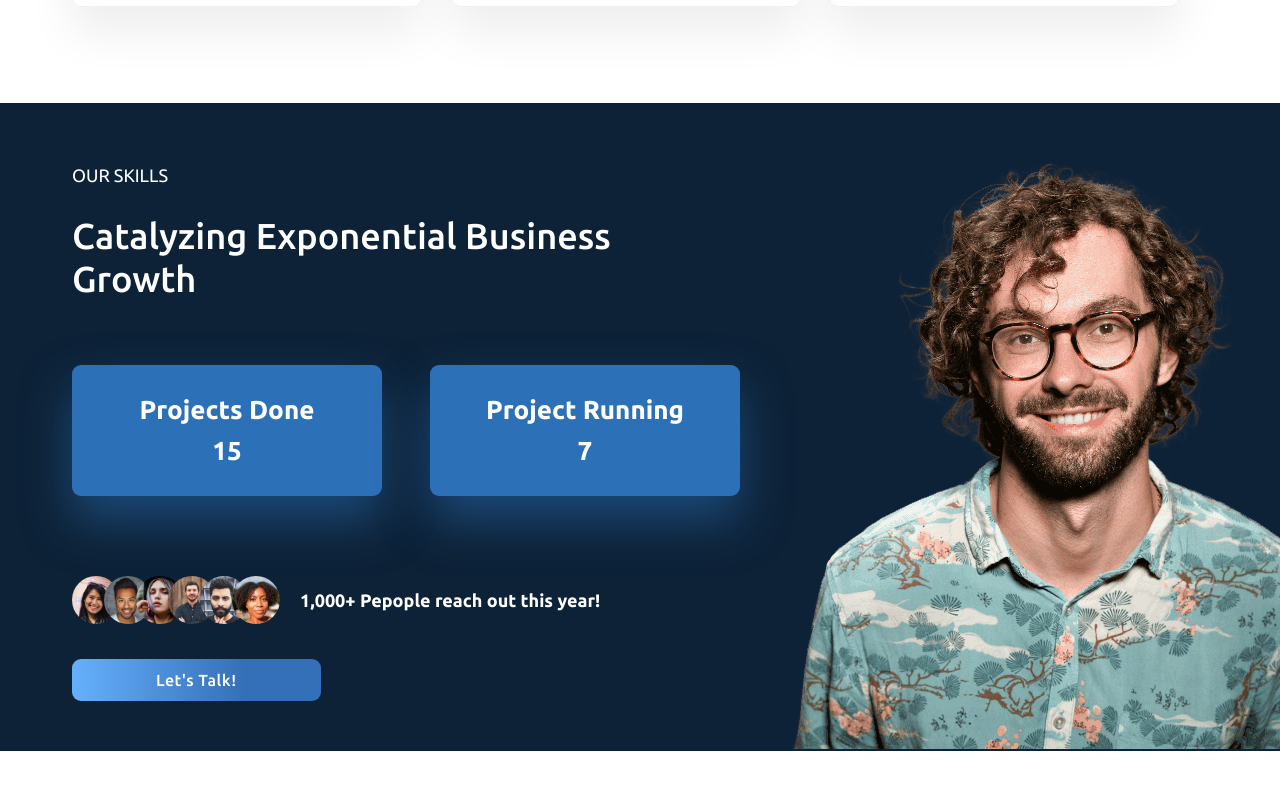
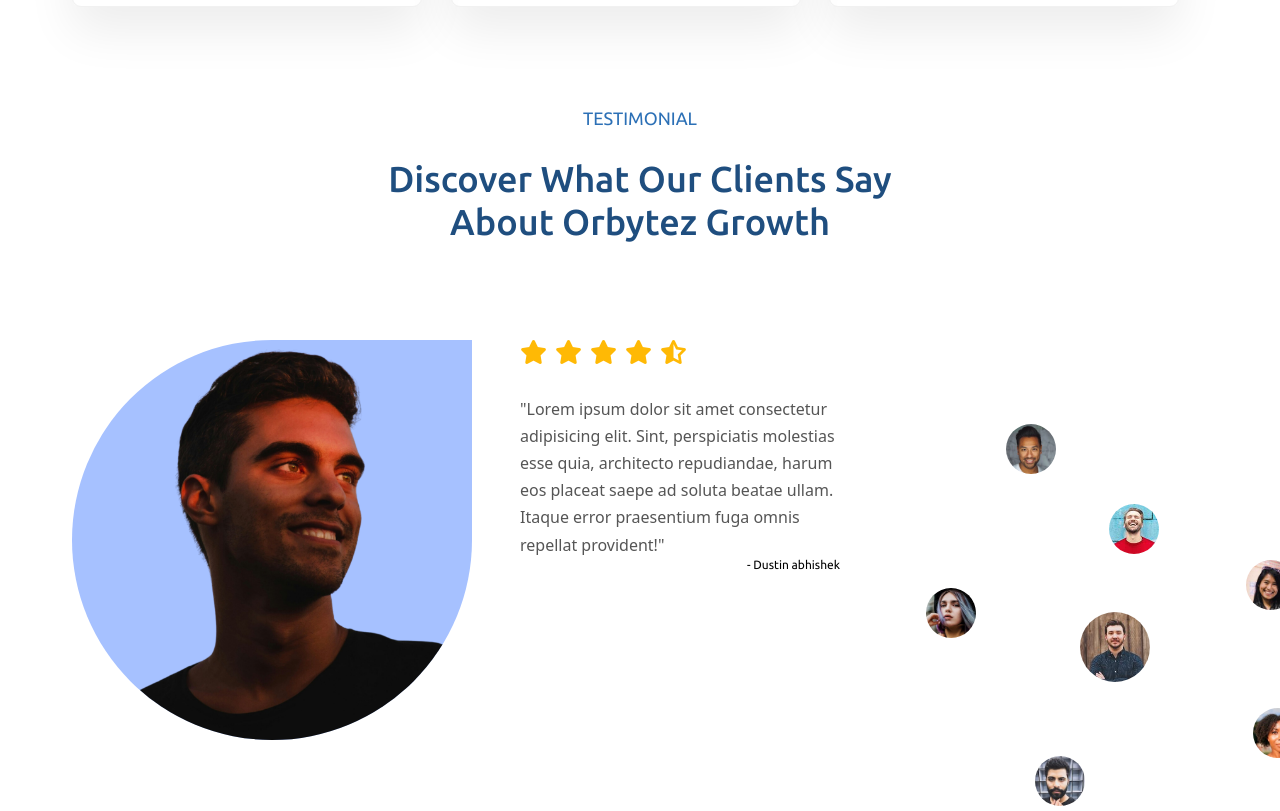
Before and after one commit to DustinAbhishekk/orbytez, a website: page ObytezProject/index.html in a window 1280 px wide. Shown: the part 4138-4949 px from the top of the page. Drawn offline with Linux system fonts and the light colour scheme.

Commit message:
Update index.html

```diff
--- a/ObytezProject/index.html
+++ b/ObytezProject/index.html
@@ -428,7 +428,7 @@
     </section>
 
     <!-- /////////////////////////// SKILL SECTION START HERE ////////////// -->
-    <section class="section-skill">
+<!--     <section class="section-skill">
       <div class="container skill-container">
         <div class="skill-heading ">
           <p class="subheading">OUR SKILLS</p>
@@ -467,7 +467,7 @@
 
 
       </div>
-    </section>
+    </section> -->
     <!-- /////////////////////////// TESTIMONIAL SECTION START HERE ////////////// -->
 
     <section class="section-testimonial" id="testimonial">
```
